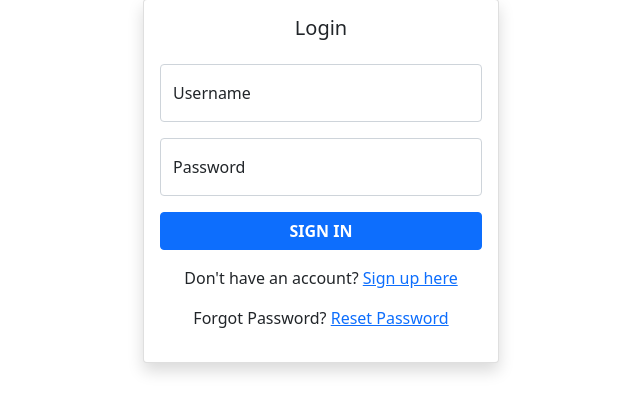
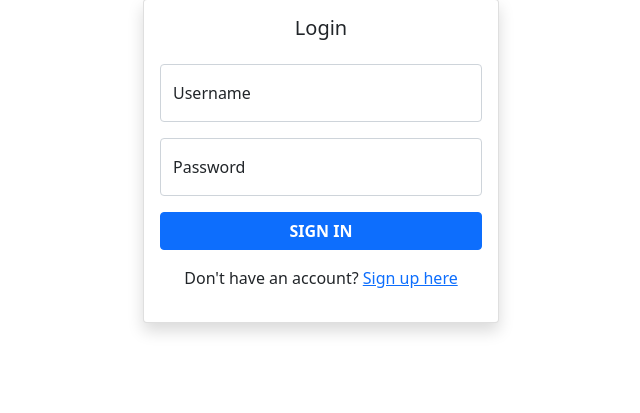
Before and after one commit to BenDejardin/Blog_OCR, a PHP site: page /login in a window 1280 px wide. Shown: the part 106-519 px from the top of the page, without its empty margins (319-959 px from the left). Run offline with PHP 8.4, Linux system fonts and the light colour scheme.

Commit message:
We do not need to reset his password

```diff
--- a/views/login.html.twig
+++ b/views/login.html.twig
@@ -21,7 +21,6 @@
               </div>
               <div class="text-center pt-3">
                 <p>Don't have an account? <a href="./register">Sign up here</a></p>
-                <p>Forgot Password? <a href="#">Reset Password</a></p>
               </div>
             </form>
           </div>
```
